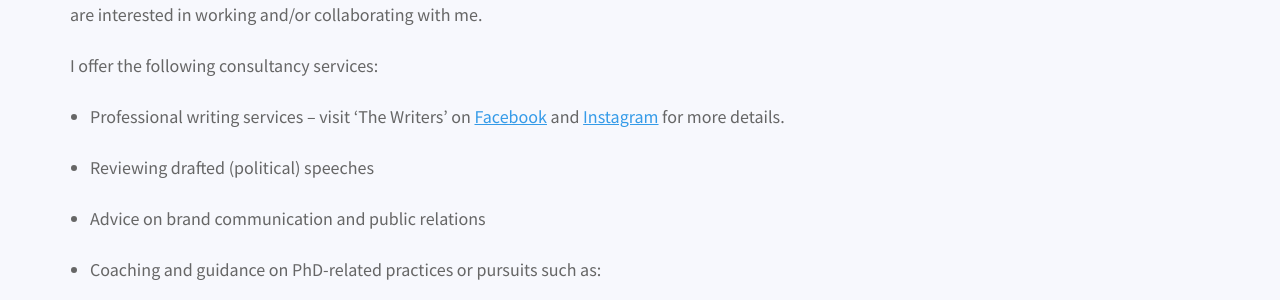
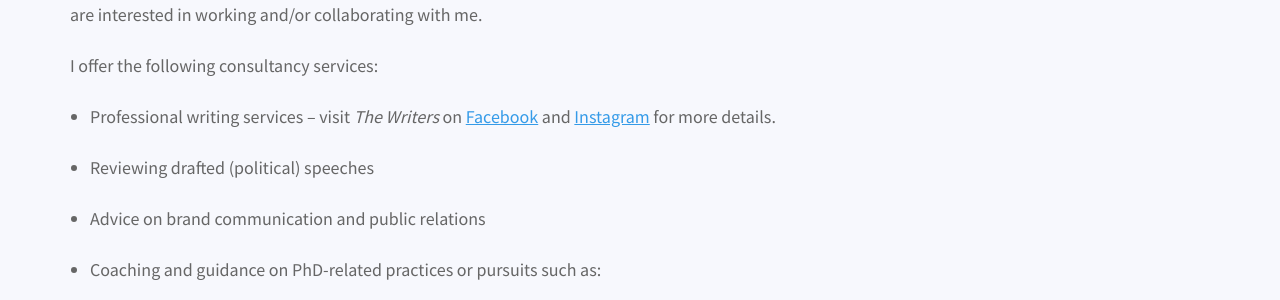
Before and after one commit to danielcornock/marknartey.com, a Jekyll site: the page built from _pages/consultancy.md, in a window 1280 px wide. Shown: the part 347-647 px from the top of the page. Built offline with Jekyll 4.4.1, drawn with Linux system fonts in a browser that asks for light colours; nearby versions of some CDN libraries.

```diff
--- a/_pages/consultancy.md
+++ b/_pages/consultancy.md
@@ -8,7 +8,7 @@ I am available to take on consulting projects in the areas of English Language,
 
 I offer the following consultancy services:
 
-* Professional writing services – visit 'The Writers' on [Facebook](https://www.facebook.com/Thewriters_gh-299715594001479) and [Instagram](https://www.instagram.com/thewriters_gh/) for more details.
+* Professional writing services – visit *The Writers* on [Facebook](https://www.facebook.com/Thewriters_gh-299715594001479) and [Instagram](https://www.instagram.com/thewriters_gh/) for more details.
 * Reviewing drafted (political) speeches
 * Advice on brand communication and public relations
 * Coaching and guidance on PhD-related practices or pursuits such as:
```
